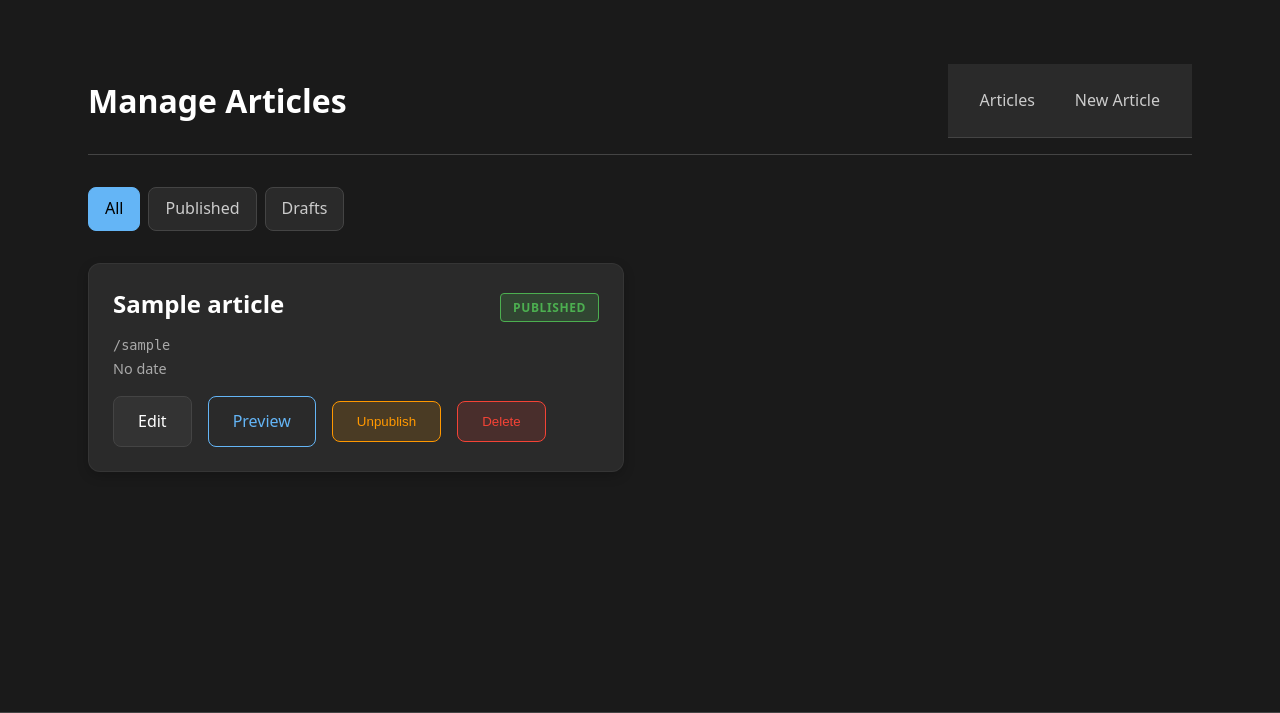
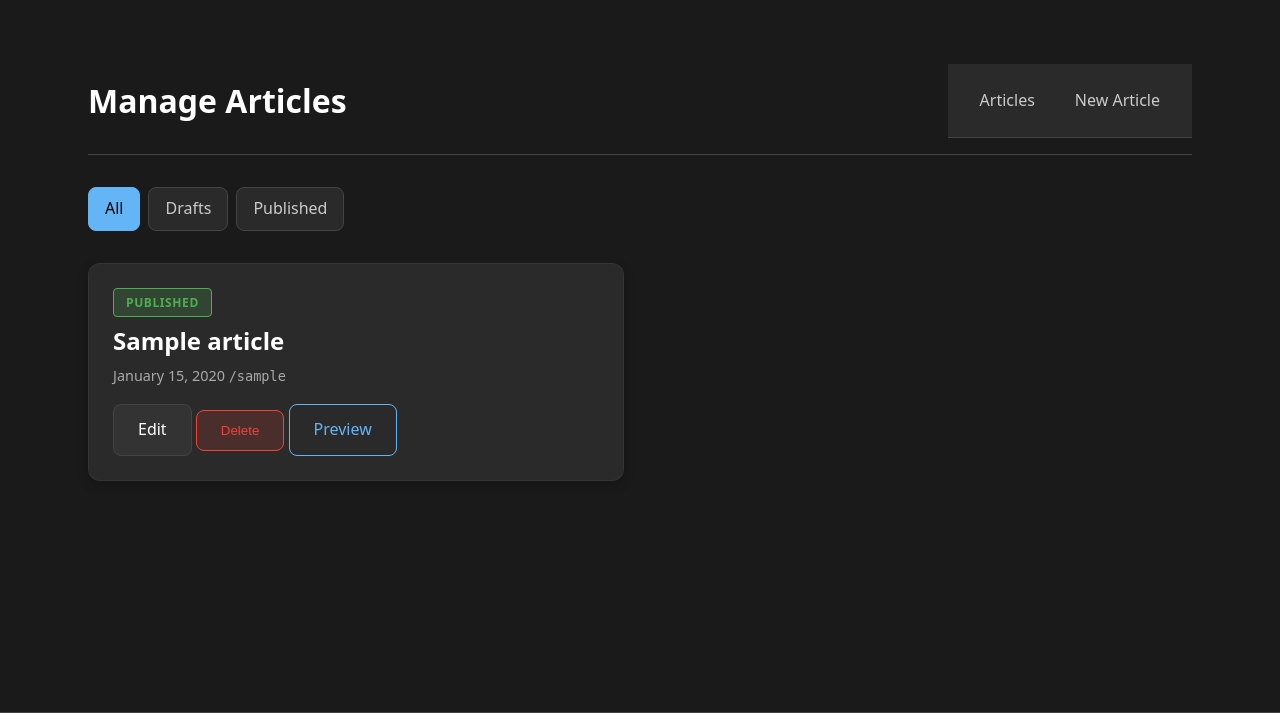
Before and after one commit to MarkeNoBoluo/Website, a Flask app: page /admin/articles in a window 1280 px wide. Shown: the part 59-772 px from the top of the page. Run offline with Flask 3, Linux system fonts and the light colour scheme; the visitor is signed in with stand-in values (Sample User, id 1); tables that the repository leaves empty hold one stand-in row (values such as "Sample post"); parts of the project's set-up code (start-up, migrations or seed data) failed here and were passed over.

Commit message:
feat(05-02): update admin list template with status_filter and proper structure
- Use status_filter variable as passed by routes
- Filter buttons: All/Draft/Published
- Article cards with status badges
- Delete confirmation modal with proper URL
- Preview link only for published articles

```diff
--- a/app/admin/templates/admin/list.html
+++ b/app/admin/templates/admin/list.html
@@ -5,61 +5,67 @@
 
 {% block admin_content %}
 <div class="admin-filters">
-    <a href="{{ url_for('admin.list') }}" class="filter-btn {% if not status %}active{% endif %}">All</a>
-    <a href="{{ url_for('admin.list', status='published') }}" class="filter-btn {% if status == 'published' %}active{% endif %}">Published</a>
-    <a href="{{ url_for('admin.list', status='draft') }}" class="filter-btn {% if status == 'draft' %}active{% endif %}">Drafts</a>
+    <a href="{{ url_for('admin.list', status='all') }}"
+       class="filter-btn {% if status_filter == 'all' %}active{% endif %}">
+        All
+    </a>
+    <a href="{{ url_for('admin.list', status='draft') }}"
+       class="filter-btn {% if status_filter == 'draft' %}active{% endif %}">
+        Drafts
+    </a>
+    <a href="{{ url_for('admin.list', status='published') }}"
+       class="filter-btn {% if status_filter == 'published' %}active{% endif %}">
+        Published
+    </a>
 </div>
 
+<div class="admin-articles">
     {% if articles %}
     <div class="articles-grid">
         {% for article in articles %}
-    <div class="article-card admin-card">
+        <article class="article-card admin-card">
+            <div class="card-content">
                 <div class="article-card-header">
-            <h2 class="article-title">
-                <a href="{{ url_for('admin.edit', slug=article.slug) }}">{{ article.title }}</a>
-            </h2>
                     <span class="status-badge {{ article.status }}">{{ article.status }}</span>
                 </div>
-        <p class="slug-preview">/{{ article.slug }}</p>
-        <p class="article-meta">
-            {{ article.formatted_date if article.formatted_date else article.date.strftime('%Y-%m-%d') if article.date else 'No date' }}
-            {% if article.word_count %}
-                &bull; {{ article.word_count }} words
+                <h2 class="article-title">
+                    <a href="{{ url_for('admin.edit', id=article.id) }}">{{ article.title }}</a>
+                </h2>
+                <div class="article-meta">
+                    <time datetime="{{ article.updated_at.isoformat() if article.updated_at else '' }}">
+                        {{ article.updated_at.strftime('%B %d, %Y') if article.updated_at else 'N/A' }}
+                    </time>
+                    <span class="slug-preview">/{{ article.slug }}</span>
+                </div>
+                <div class="article-actions">
+                    <a href="{{ url_for('admin.edit', id=article.id) }}" class="btn btn-secondary">Edit</a>
+                    <button type="button" class="btn btn-danger" onclick="confirmDelete({{ article.id }}, '{{ article.title|e }}')">Delete</button>
+                    {% if article.status == 'published' %}
+                    <a href="{{ url_for('blog.article_detail', slug=article.slug) }}"
+                       class="btn btn-preview" target="_blank">
+                        Preview
+                    </a>
                     {% endif %}
-        </p>
-        <div class="form-actions">
-            <a href="{{ url_for('admin.edit', slug=article.slug) }}" class="btn btn-secondary">Edit</a>
-            <a href="{{ url_for('blog.article', slug=article.slug) }}" class="btn btn-preview" target="_blank">Preview</a>
-            {% if article.status == 'draft' %}
-            <form action="{{ url_for('admin.publish', slug=article.slug) }}" method="POST" style="display: inline;">
-                <input type="hidden" name="csrf_token" value="{{ csrf_token }}">
-                <button type="submit" class="btn btn-success">Publish</button>
-            </form>
-            {% else %}
-            <form action="{{ url_for('admin.unpublish', slug=article.slug) }}" method="POST" style="display: inline;">
-                <input type="hidden" name="csrf_token" value="{{ csrf_token }}">
-                <button type="submit" class="btn btn-warning">Unpublish</button>
-            </form>
-            {% endif %}
-            <button type="button" class="btn btn-danger" onclick="confirmDelete('{{ article.slug }}', '{{ article.title|escape }}')">Delete</button>
                 </div>
             </div>
+        </article>
         {% endfor %}
     </div>
     {% else %}
     <div class="no-articles">
-    <p>No articles found.</p>
-    <p><a href="{{ url_for('admin.create') }}">Create your first article</a></p>
+        <p>No articles found. <a href="{{ url_for('admin.create') }}">Create your first article</a></p>
     </div>
     {% endif %}
+</div>
 
+<!-- Delete confirmation modal -->
 <div id="deleteModal" class="modal" style="display: none;">
     <div class="modal-content">
-        <h2>Confirm Deletion</h2>
+        <h2>Delete Article</h2>
         <p>Are you sure you want to delete "<span id="deleteTitle"></span>"?</p>
         <p class="warning">This action cannot be undone.</p>
         <div class="modal-actions">
-            <form id="deleteForm" method="POST">
+            <form id="deleteForm" method="POST" style="display: inline;">
                 <input type="hidden" name="csrf_token" value="{{ csrf_token }}">
                 <button type="submit" class="btn btn-danger">Delete</button>
             </form>
@@ -67,11 +73,14 @@
         </div>
     </div>
 </div>
+{% endblock %}
 
+{% block extra_js %}
+{{ super() }}
 <script>
-function confirmDelete(slug, title) {
+function confirmDelete(id, title) {
     document.getElementById('deleteTitle').textContent = title;
-    document.getElementById('deleteForm').action = '/admin/delete/' + slug;
+    document.getElementById('deleteForm').action = '/admin/articles/' + id + '/delete';
     document.getElementById('deleteModal').style.display = 'flex';
 }
 
@@ -79,11 +88,9 @@ function closeModal() {
     document.getElementById('deleteModal').style.display = 'none';
 }
 
-// Close modal when clicking outside
+// Close modal on background click
 document.getElementById('deleteModal').addEventListener('click', function(e) {
-    if (e.target === this) {
-        closeModal();
-    }
+    if (e.target === this) closeModal();
 });
 </script>
 {% endblock %}
```
Lines whose indentation alone changed are shown as unchanged.
